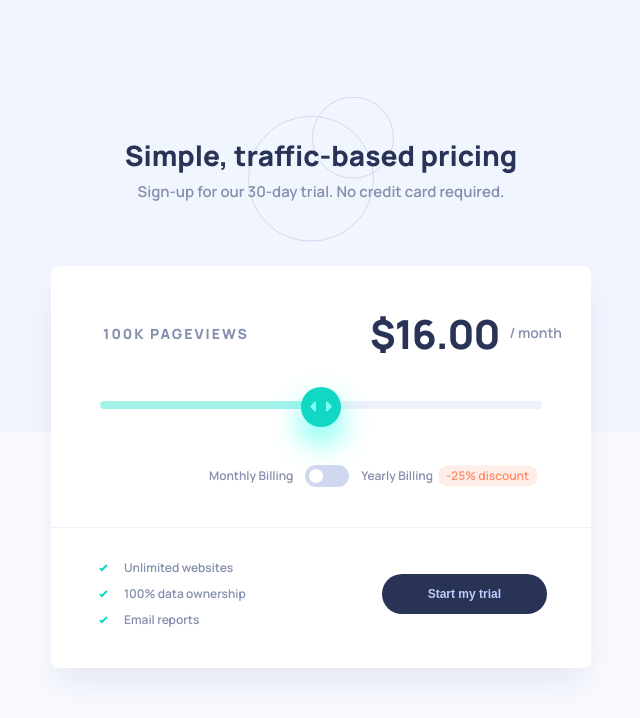
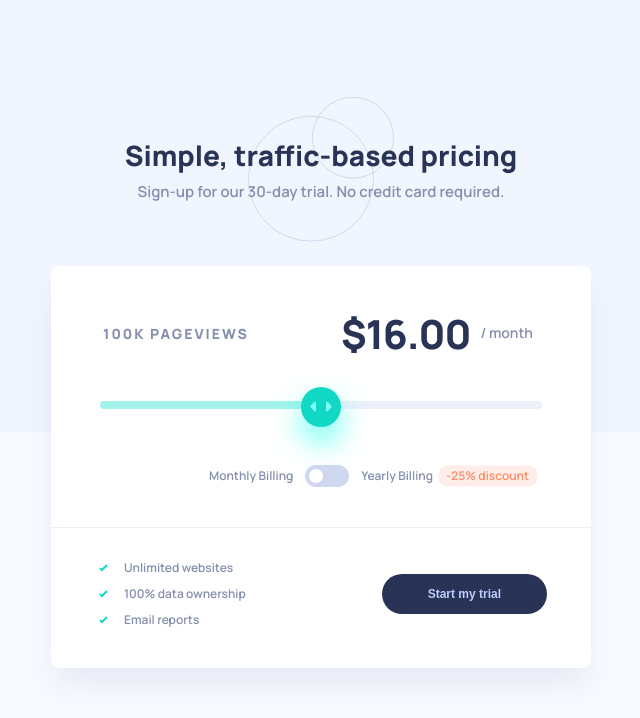
Before and after one commit to grizhlieCodes/interactive-pricing-component, a plain HTML site: page index.html in a window 1280 px wide. Shown: the whole page, without its empty margins (319-959 px from the left). Drawn offline with Linux system fonts and the light colour scheme.

Commit message:
small position fix for price-container

```diff
--- a/styling/main.css
+++ b/styling/main.css
@@ -284,6 +284,12 @@ input[type="range"]::-moz-range-track {
   gap: 1rem;
 }
 
+@media screen and (min-width: 620px) {
+  .pricing-card__price-container {
+    justify-self: start;
+  }
+}
+
 .pricing-card__price {
   font-weight: 800;
   font-size: 3.2rem;
```
